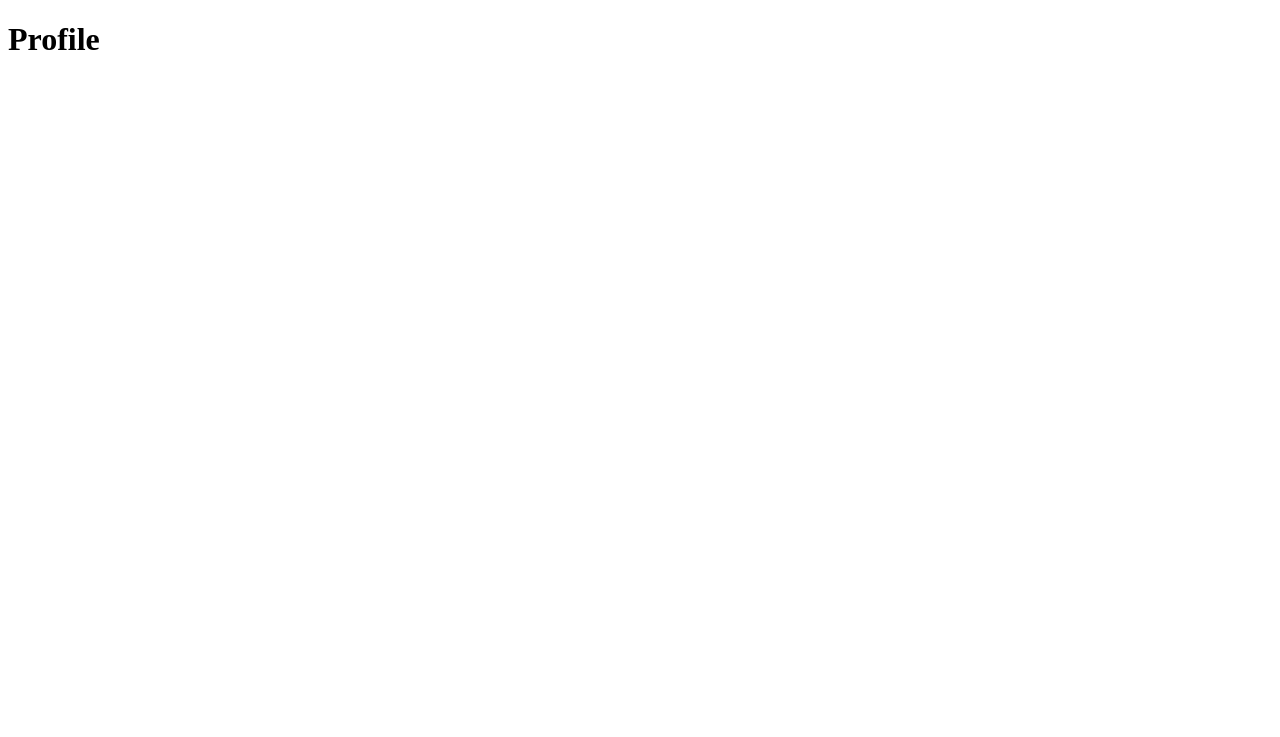
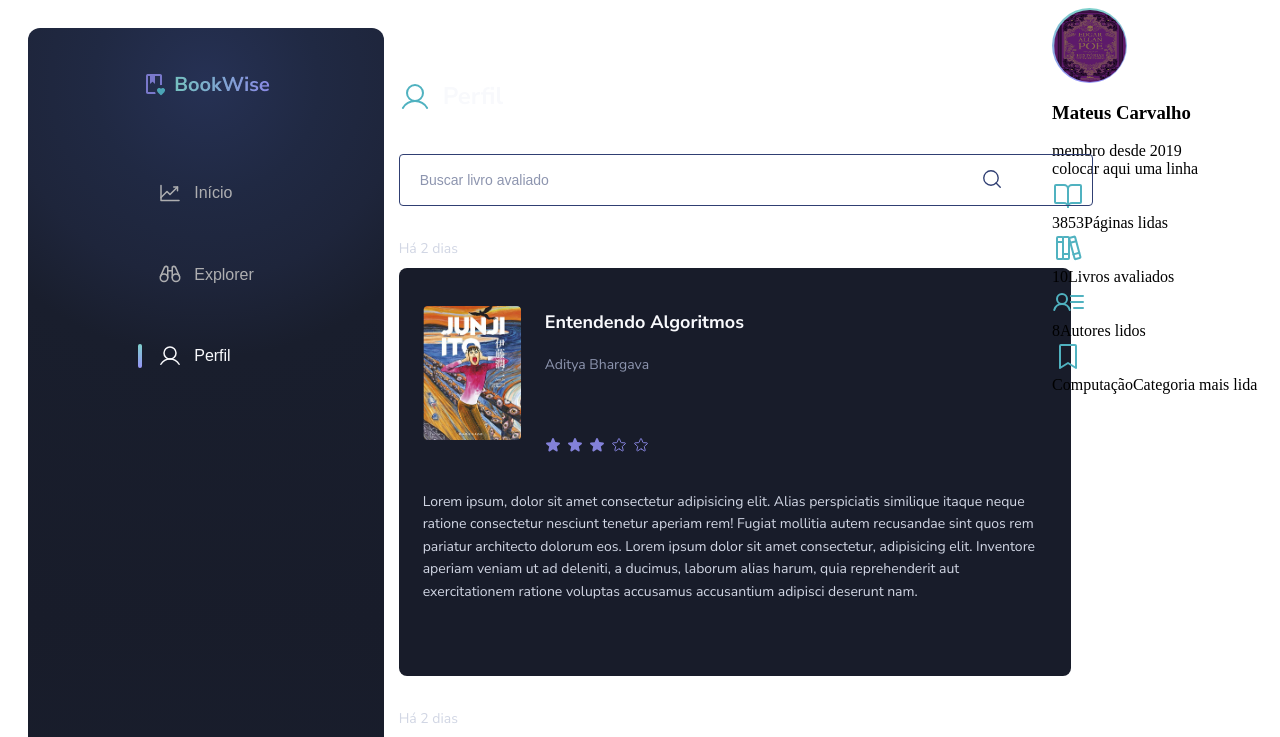
Before and after one commit to mateusrc-dev/bookwise, a Next.js app: page /profile in a window 1280 px wide. Shown: the top 737 px of the page. Built offline with nearby package versions, Linux system fonts and the light colour scheme.

Commit message:
create component CardProfile

```diff
--- /dev/null
+++ b/src/components/CardProfile/index.tsx
@@ -0,0 +1,115 @@
+import Image from "next/image";
+import { CardProfileContainer, HeaderCard } from "./styles";
+import { Stars } from "../Card/styles";
+import { Star } from "phosphor-react";
+import ImageTest from "../../assets/fragmentos-do-horror.png";
+
+type Props = {
+  assessment: number;
+};
+
+export default function CardProfile({ assessment }: Props) {
+  return (
+    <CardProfileContainer>
+      <HeaderCard>
+        <Image
+          src={ImageTest}
+          alt="Imagem do livro"
+          width={98}
+          height={134}
+          style={{ borderRadius: "4px" }}
+        />
+        <div>
+          <h3
+            style={{
+              fontFamily: "Nunito Sans",
+              fontWeight: 700,
+              fontSize: "18px",
+              lineHeight: "140%",
+              color: "#F8F9FC",
+            }}
+          >
+            Entendendo Algoritmos
+          </h3>
+          <p
+            style={{
+              fontFamily: "Nunito Sans",
+              fontWeight: 400,
+              fontSize: "14px",
+              lineHeight: "160%",
+              color: "#8D95AF",
+              marginBottom: "3.8125rem",
+            }}
+          >
+            Aditya Bhargava
+          </p>
+          {assessment === 1 && (
+            <Stars>
+              <Star size={16} color="#8381D9" weight="fill" />
+              <Star size={16} color="#8381D9" />
+              <Star size={16} color="#8381D9" />
+              <Star size={16} color="#8381D9" />
+              <Star size={16} color="#8381D9" />
+            </Stars>
+          )}
+          {assessment === 2 && (
+            <Stars>
+              <Star weight="fill" size={16} color="#8381D9" />
+              <Star weight="fill" size={16} color="#8381D9" />
+              <Star size={16} color="#8381D9" />
+              <Star size={16} color="#8381D9" />
+              <Star size={16} color="#8381D9" />
+            </Stars>
+          )}
+          {assessment === 3 && (
+            <Stars>
+              <Star weight="fill" size={16} color="#8381D9" />
+              <Star weight="fill" size={16} color="#8381D9" />
+              <Star weight="fill" size={16} color="#8381D9" />
+              <Star size={16} color="#8381D9" />
+              <Star size={16} color="#8381D9" />
+            </Stars>
+          )}
+          {assessment === 4 && (
+            <Stars>
+              <Star weight="fill" size={16} color="#8381D9" />
+              <Star weight="fill" size={16} color="#8381D9" />
+              <Star weight="fill" size={16} color="#8381D9" />
+              <Star weight="fill" size={16} color="#8381D9" />
+              <Star size={16} color="#8381D9" />
+            </Stars>
+          )}
+          {assessment === 5 && (
+            <Stars>
+              <Star weight="fill" size={16} color="#8381D9" />
+              <Star weight="fill" size={16} color="#8381D9" />
+              <Star weight="fill" size={16} color="#8381D9" />
+              <Star weight="fill" size={16} color="#8381D9" />
+              <Star weight="fill" size={16} color="#8381D9" />
+            </Stars>
+          )}
+        </div>
+      </HeaderCard>
+      <div style={{ marginTop: "1.5rem" }}>
+        <span
+          style={{
+            fontFamily: "Nunito Sans",
+            fontWeight: 400,
+            fontSize: "14px",
+            lineHeight: "160%",
+            color: "#D1D6E4",
+          }}
+        >
+          Lorem ipsum, dolor sit amet consectetur adipisicing elit. Alias
+          perspiciatis similique itaque neque ratione consectetur nesciunt
+          tenetur aperiam rem! Fugiat mollitia autem recusandae sint quos rem
+          pariatur architecto dolorum eos. Lorem ipsum dolor sit amet
+          consectetur, adipisicing elit. Inventore aperiam veniam ut ad
+          deleniti, a ducimus, laborum alias harum, quia reprehenderit aut
+          exercitationem ratione voluptas accusamus accusantium adipisci
+          deserunt nam.
+        </span>
+      </div>
+    </CardProfileContainer>
+  );
+}
--- /dev/null
+++ b/src/components/CardProfile/styles.ts
@@ -0,0 +1,20 @@
+import { styled } from "@/styles";
+
+export const CardProfileContainer = styled("div", {
+  display: "flex",
+  flexDirection: "column",
+  alignItems: "flex-start",
+  padding: "1.5rem",
+  gap: "0.875rem",
+  width: "39rem",
+  height: "22.5rem",
+  background: "$gray700",
+  borderRadius: "8px",
+  marginBottom: "1.5rem",
+});
+
+export const HeaderCard = styled("div", {
+  display: "flex",
+  alignItems: "center",
+  gap: "1.5rem",
+});
--- a/src/pages/profile.tsx
+++ b/src/pages/profile.tsx
@@ -1,5 +1,154 @@
+import Menu from "@/components/Menu";
+import {
+  ContentProfile,
+  ProfileContainer,
+  SecondColumn,
+  ThirdColumn,
+} from "@/styles/pages/profile";
+import {
+  BookOpen,
+  BookmarkSimple,
+  Books,
+  User,
+  UserList,
+} from "phosphor-react";
+import Input from "@/components/Input";
+import ImageTest from "../assets/historias-extraordinarias.png";
+import CardProfile from "@/components/CardProfile";
+import Image from "next/image";
+
 export default function Profile() {
   return (
-      <h1>Profile</h1>
-    )
+    <ProfileContainer>
+      <div style={{ padding: "1.25rem 0 1.25rem 1.25rem" }}>
+        <Menu
+          loggedInUser={true}
+          selectedMenu="profile"
+          nameUser="Mateus"
+          avatarUser={ImageTest}
+        />
+      </div>
+      <ContentProfile>
+        <SecondColumn>
+          <div
+            style={{
+              display: "flex",
+              alignItems: "center",
+              gap: "0.75rem",
+              marginTop: "4.5rem",
+              marginBottom: "2.5rem",
+            }}
+          >
+            <User size={32} color="#50B2C0" />{" "}
+            <span
+              style={{
+                fontFamily: "Nunito Sans",
+                fontWeight: 700,
+                fontSize: "24px",
+                lineHeight: "140%",
+                color: "#F8F9FC",
+              }}
+            >
+              Perfil
+            </span>
+          </div>
+          <Input placeholder="Buscar livro avaliado" />
+          <p
+            style={{
+              marginTop: "2rem",
+              marginBottom: "0.5rem",
+              fontFamily: "Nunito Sans",
+              fontWeight: 400,
+              fontSize: "14px",
+              lineHeight: "160%",
+              color: "#D1D6E4",
+            }}
+          >
+            Há 2 dias
+          </p>
+          <CardProfile assessment={3} />
+          <p
+            style={{
+              marginTop: "2rem",
+              marginBottom: "0.5rem",
+              fontFamily: "Nunito Sans",
+              fontWeight: 400,
+              fontSize: "14px",
+              lineHeight: "160%",
+              color: "#D1D6E4",
+            }}
+          >
+            Há 2 dias
+          </p>
+          <CardProfile assessment={3} />
+          <p
+            style={{
+              marginTop: "2rem",
+              marginBottom: "0.5rem",
+              fontFamily: "Nunito Sans",
+              fontWeight: 400,
+              fontSize: "14px",
+              lineHeight: "160%",
+              color: "#D1D6E4",
+            }}
+          >
+            Há 2 dias
+          </p>
+          <CardProfile assessment={3} />
+        </SecondColumn>
+        <ThirdColumn>
+          <div
+            style={{
+              display: "flex",
+              alignItems: "center",
+              justifyContent: "center",
+              width: "75px",
+              height: "75px",
+              backgroundImage: `linear-gradient(180deg, #7FD1CC 0%, #9694F5 100%)`,
+              borderRadius: "999999px",
+            }}
+          >
+            <Image
+              src={ImageTest}
+              alt="foto do usuário"
+              width={72}
+              height={72}
+              style={{ borderRadius: "9999px" }}
+            />
+          </div>
+          <h3>Mateus Carvalho</h3>
+          <span>membro desde 2019</span>
+          <div>colocar aqui uma linha</div>
+          <div>
+            <BookOpen size={32} color={"#50B2C0"} />
+            <div>
+              <span>3853</span>
+              <span>Páginas lidas</span>
+            </div>
+          </div>
+          <div>
+            <Books size={32} color={"#50B2C0"} />
+            <div>
+              <span>10</span>
+              <span>Livros avaliados</span>
+            </div>
+          </div>
+          <div>
+            <UserList size={32} color={"#50B2C0"} />
+            <div>
+              <span>8</span>
+              <span>Autores lidos</span>
+            </div>
+          </div>
+          <div>
+            <BookmarkSimple size={32} color={"#50B2C0"} />
+            <div>
+              <span>Computação</span>
+              <span>Categoria mais lida</span>
+            </div>
+          </div>
+        </ThirdColumn>
+      </ContentProfile>
+    </ProfileContainer>
+  );
 }
--- /dev/null
+++ b/src/styles/pages/profile.ts
@@ -0,0 +1,20 @@
+import { styled } from "..";
+
+export const ProfileContainer = styled("div", {
+  display: "flex",
+  alignItems: "flex-start",
+});
+
+export const ContentProfile = styled("div", {
+  display: "flex",
+  flexDirection: "row",
+  alignItems: "flex-start",
+  justifyContent: "space-around",
+  width: "100%",
+});
+
+export const SecondColumn = styled("div", {
+  width: "39rem",
+});
+
+export const ThirdColumn = styled("div", {});
```
Also changed, not shown: src/styles/pages/home.ts (+19 -0 lines).
